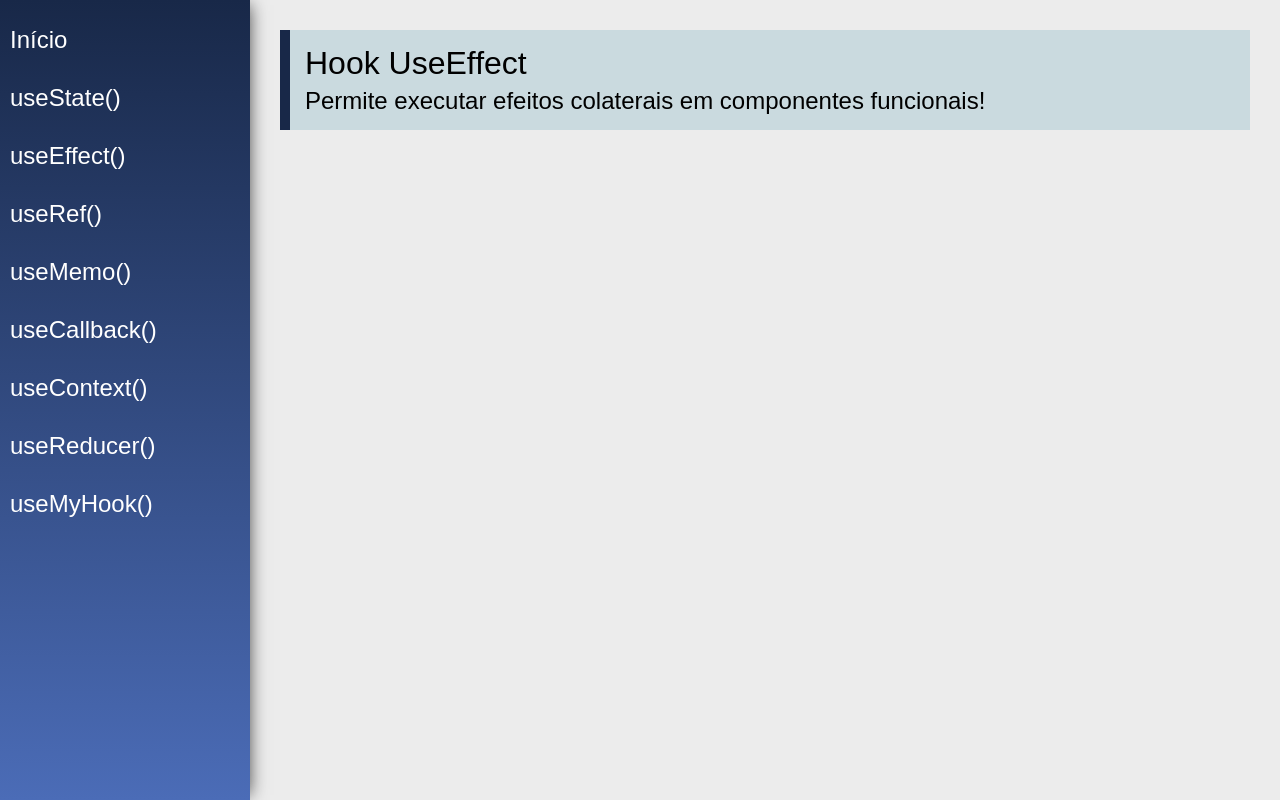
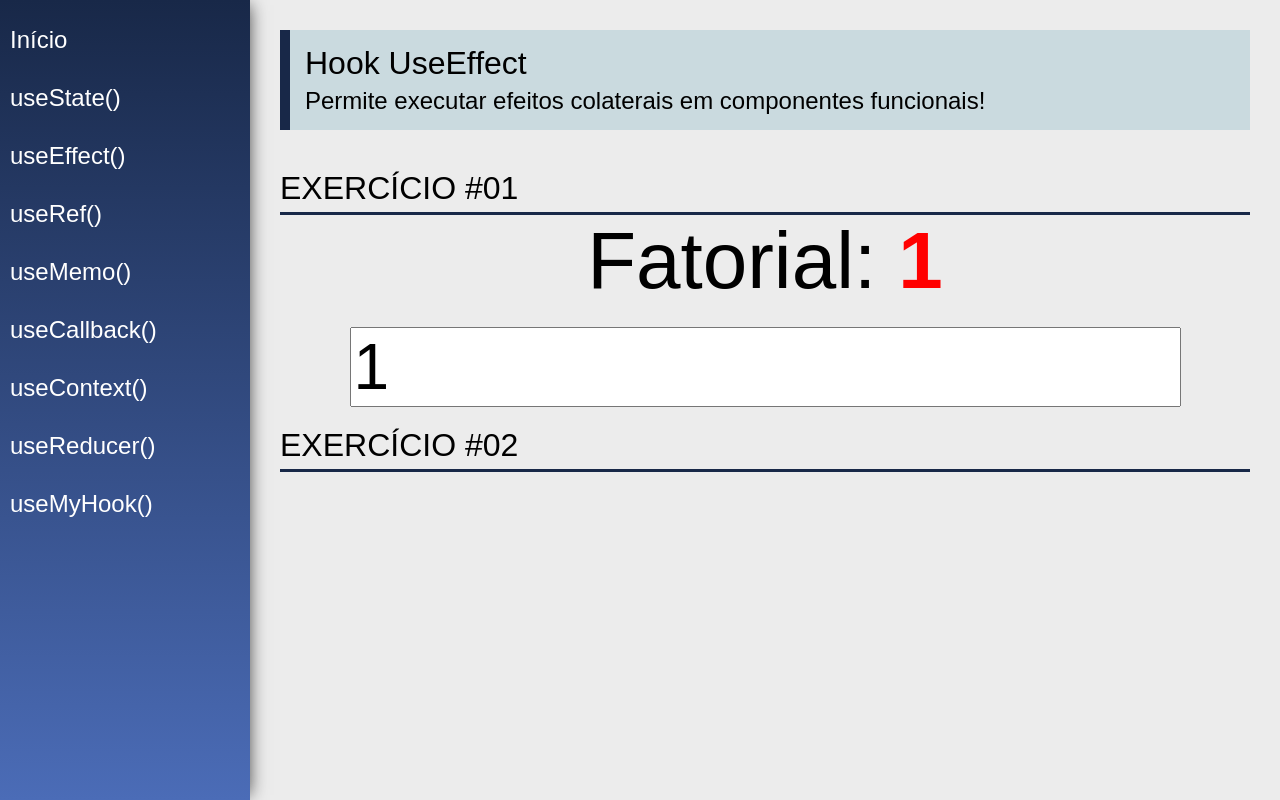
Before and after one commit to cesarvargasjr/Curso_React_Modulo_4, a React (Create React App) app: page /useEffect in a window 1280 px wide. Built offline with nearby package versions, Linux system fonts and the light colour scheme.

Commit message:
Módulo 4 - Hooks

```diff
--- a/src/views/examples/UseEffect.jsx
+++ b/src/views/examples/UseEffect.jsx
@@ -1,13 +1,50 @@
-import React from 'react'
+import React, { useEffect } from 'react'
+import { useState } from 'react/cjs/react.development'
 import PageTitle from '../../components/layout/PageTitle'
+import SectionTitle from '../../components/layout/SectionTitle'
+
+function calcFatorial(num) {
+    const n = parseInt(num)
+    if (n < 0) return -1
+    if (n === 0) return 1
+    return calcFatorial(n - 1) * n
+}
 
 const UseEffect = (props) => {
+    const [number, setNumber] = useState(1)
+    const [fatorial, setFatorial] = useState(1)
+
+    useEffect(function () {
+        setFatorial(calcFatorial(number))
+    }, [number])
+
+    useEffect(function () {
+        if (fatorial > 100000) {
+            document.title = "TÍTULO ALTERADO!"
+        }
+    }, [fatorial])
+
     return (
         <div className="UseEffect">
             <PageTitle
                 title="Hook UseEffect"
-                subtitle="Permite executar efeitos colaterais em componentes funcionais!"
-            />
+                subtitle="Permite executar efeitos colaterais em componentes funcionais!" />
+
+            <SectionTitle title="EXERCÍCIO #01 " />
+
+            <div className="center">
+                <div>
+                    <span className="text"> Fatorial: </span>
+                    <span className="text red"> {fatorial === -1 ? 'Não existe' : fatorial} </span>
+                </div>
+                <input type="number" className="input"
+                    value={number} onChange={e => setNumber(e.target.value)} />
+            </div>
+
+            <SectionTitle title="EXERCÍCIO #02 " />
+            <div className="center">
+
+            </div>
         </div>
     )
 }
```
Also changed, not shown: 1 other file (tests, documents, lock files or other folders).
